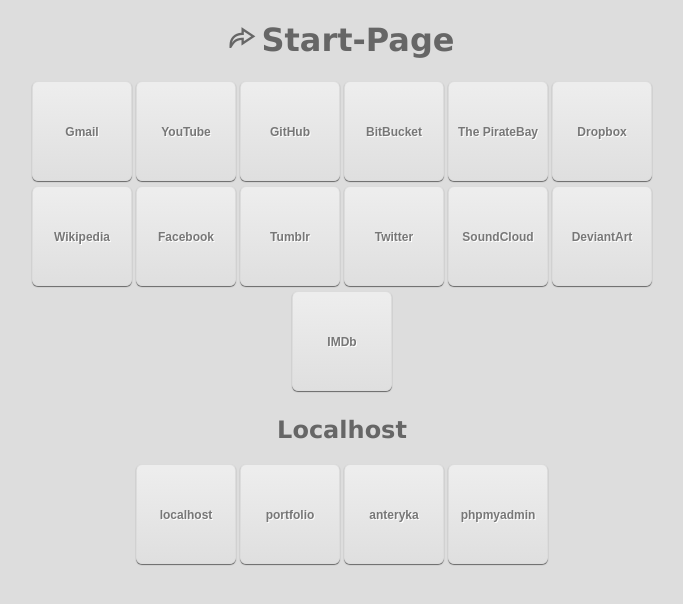
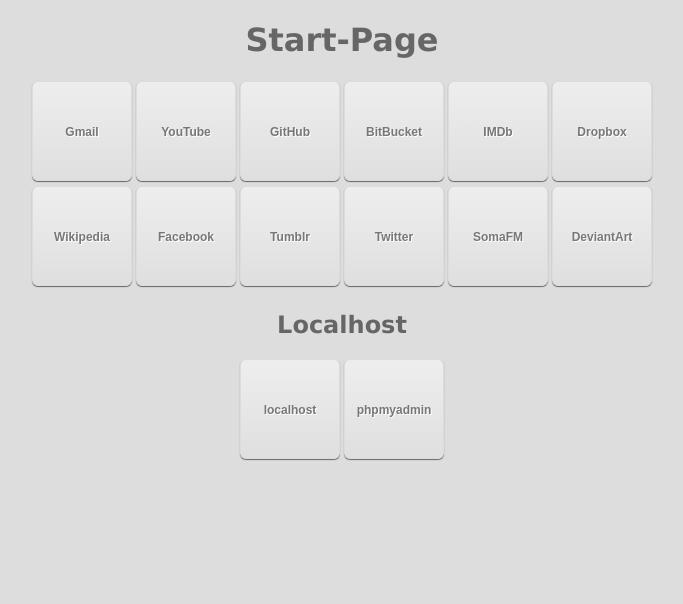
Before and after one commit to ppokojowczyk/start-page, a plain HTML site: page index.html in a window 1280 px wide. Shown: the whole page, without its empty margins (298-981 px from the left). Drawn offline with Linux system fonts and the light colour scheme.

Commit message:
changes in entries

```diff
--- a/index.html
+++ b/index.html
@@ -10,29 +10,31 @@
 <body>
 
   <div id="main">
-    <h1> Start-Page</h1>
+
+    <h1>Start-Page</h1>
+
     <ul>
       <li title="gmail.com">Gmail</li>
       <li title="youtube.com">YouTube</li>
       <li title="github.com">GitHub</li>
       <li title="bitbucket.org">BitBucket</li>
-      <li title="thepiratebay.se">The PirateBay</li>
+      <li title="imdb.com">IMDb</li>
       <li title="dropbox.com">Dropbox</li>
       <li title="en.wikipedia.org">Wikipedia</li>
       <li title="facebook.com">Facebook</li>
       <li title="tumblr.com">Tumblr</li>
       <li title="twitter.com">Twitter</li>
-      <li title="soundcloud.com">SoundCloud</li>
+      <li title="somafm.com">SomaFM</li>
       <li title="deviantart.com">DeviantArt</li>
-      <li title="imdb.com">IMDb</li>
     </ul>
+
     <h2>Localhost</h2>
+
     <ul>
       <li title="localhost">localhost</li>
-      <li title="portfolio">portfolio</li>
-      <li title="anteryka">anteryka</li>
       <li title="localhost/phpmyadmin">phpmyadmin</li>
     </ul>
+
   </div>
 
   <script>
```
